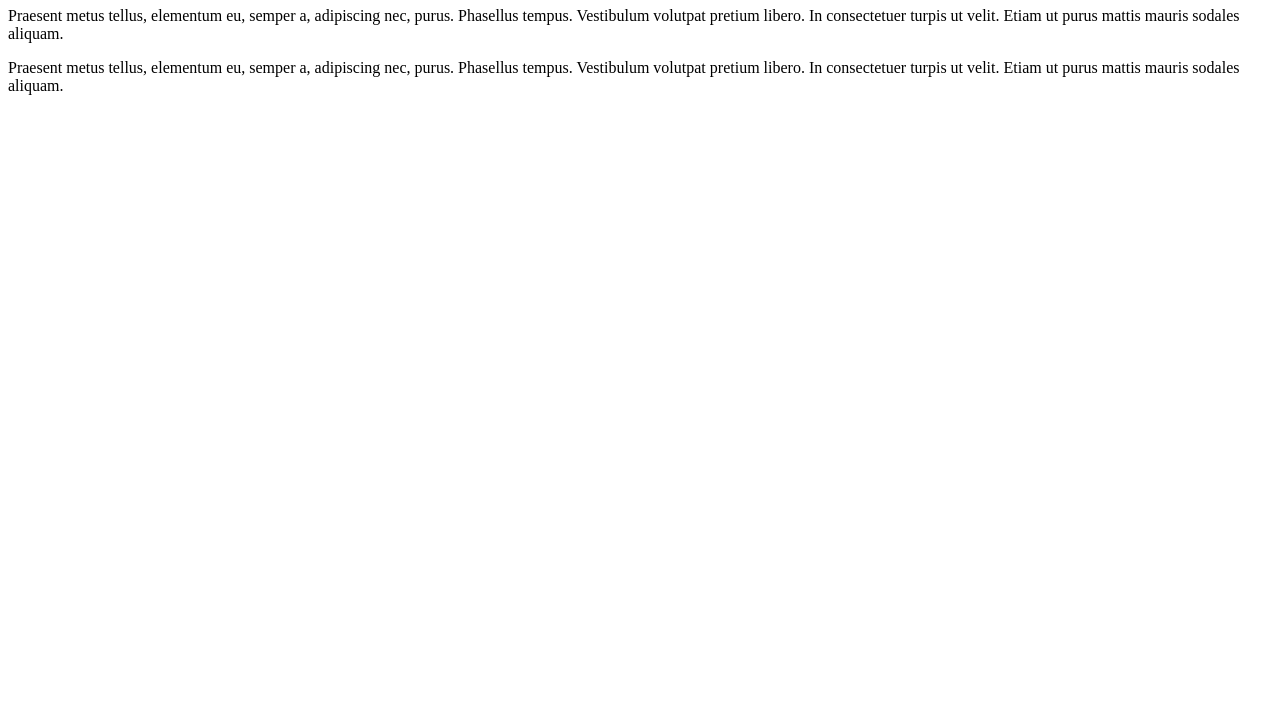
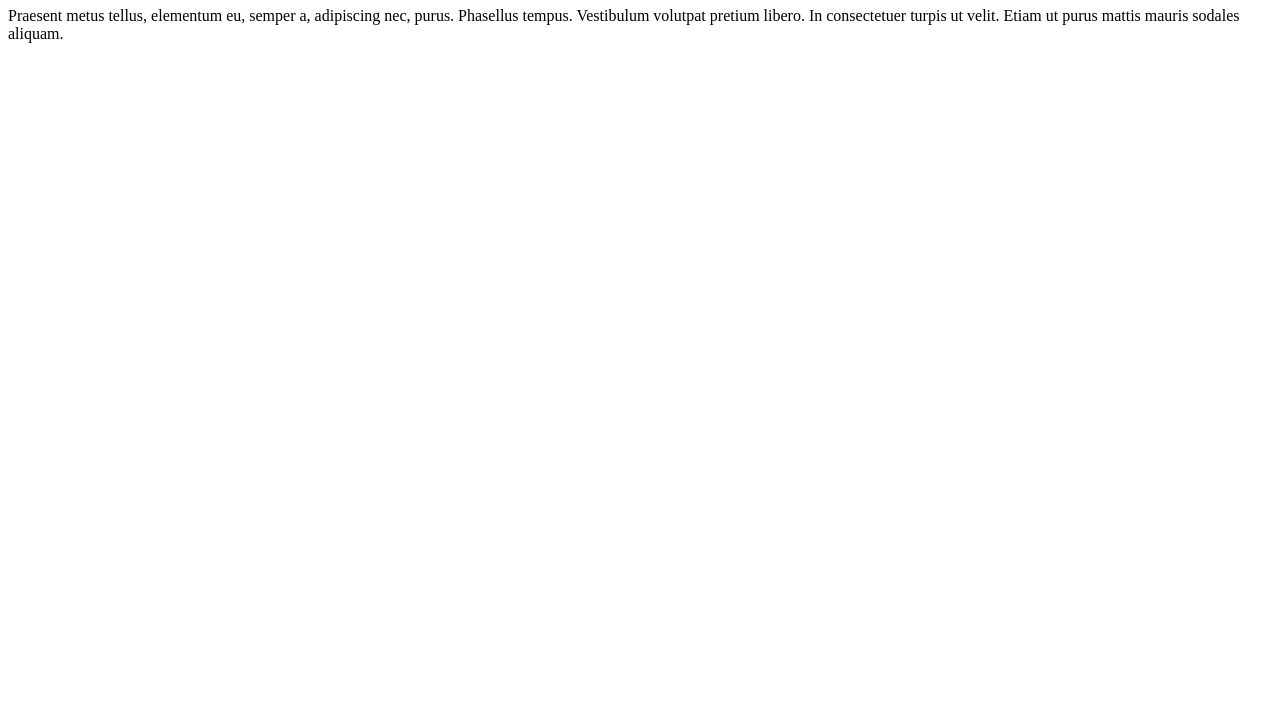
Before and after one commit to joaomiguel7/nem-receitas, a plain HTML site: page index.html in a window 1280 px wide. Shown: the part 73-800 px from the top of the page. Drawn offline with Linux system fonts and the light colour scheme.

Commit message:
mais outro

```diff
--- a/index.html
+++ b/index.html
@@ -9,6 +9,5 @@
 <body>
   <h1>Super receitas criadas por alunos do ensino médio.</h1>
   <p>Praesent metus tellus, elementum eu, semper a, adipiscing nec, purus. Phasellus tempus. Vestibulum volutpat pretium libero. In consectetuer turpis ut velit. Etiam ut purus mattis mauris sodales aliquam.</p>
-  <p>Praesent metus tellus, elementum eu, semper a, adipiscing nec, purus. Phasellus tempus. Vestibulum volutpat pretium libero. In consectetuer turpis ut velit. Etiam ut purus mattis mauris sodales aliquam.</p>
 </body>
 </html>
```
